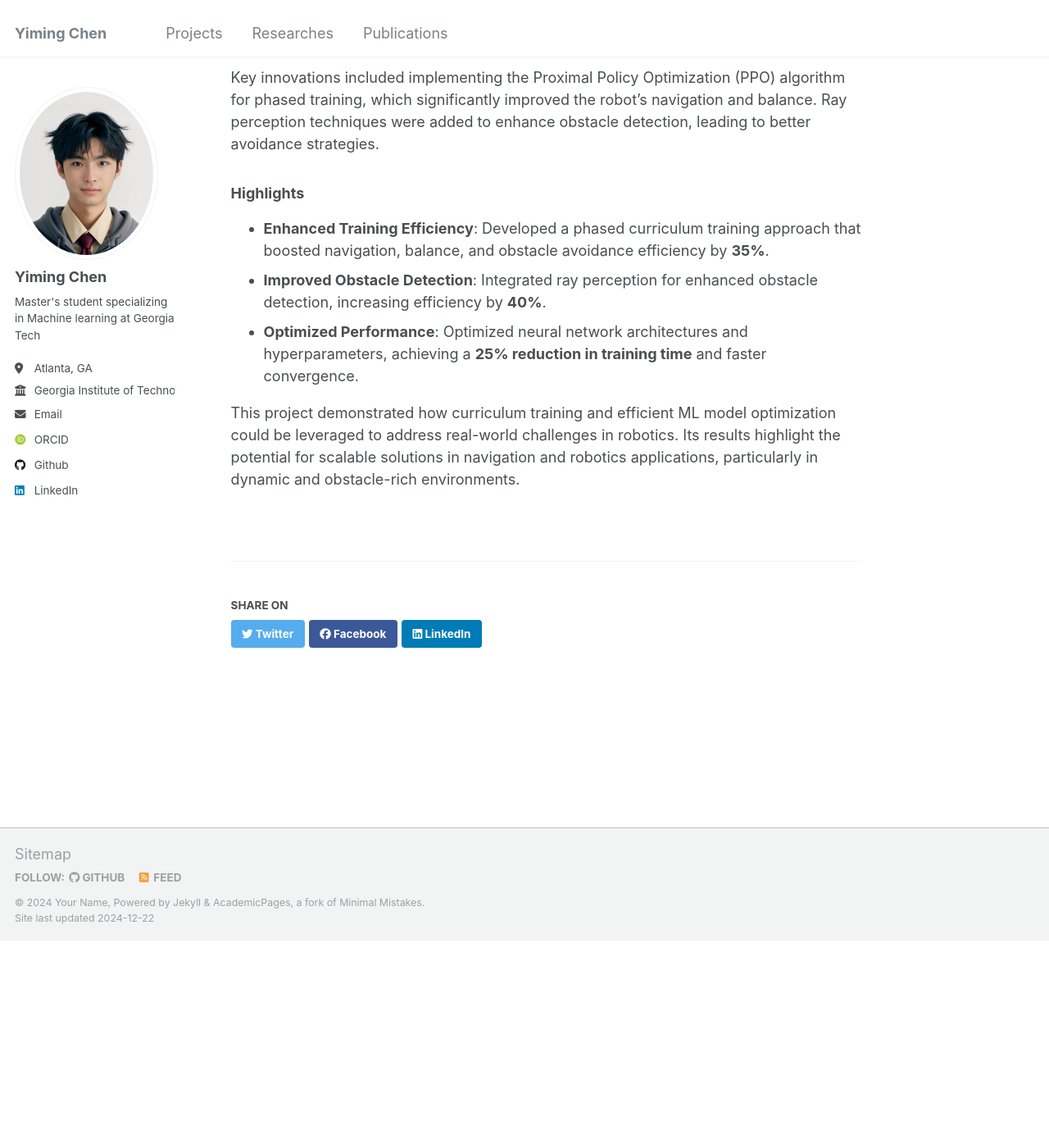
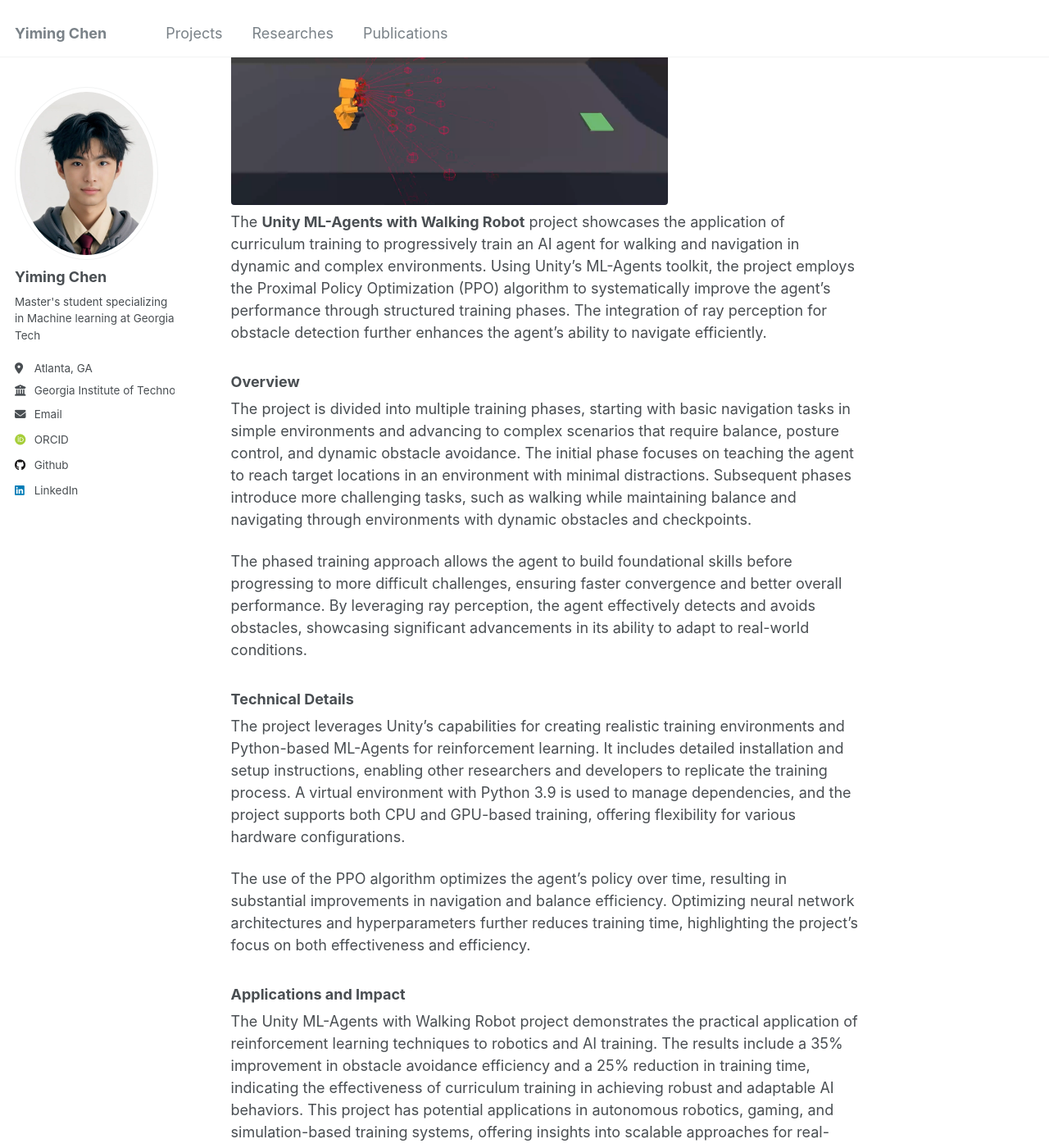
Before and after one commit to Spectraorder/spectraorder.github.io, a Jekyll site: the page built from _projects/2024-03-01-unity-ml-agents.md, in a window 1280 px wide and 1400 px high, scrolled down 281 px. Shown: the whole window at 82% size. Built offline with Jekyll 4.4.1, drawn with Linux system fonts in a browser that asks for light colours; some web fonts are replaced; before the commit the page ends 1428 px from its top, so only the background shows below that; some of the changed text lies outside the part shown.

Commit message:
unity md | unity teaser

```diff
--- a/_projects/2024-03-01-unity-ml-agents.md
+++ b/_projects/2024-03-01-unity-ml-agents.md
@@ -5,17 +5,23 @@ permalink: /projects/unity-ml-walking-robot/
 excerpt: 'Developed a phased curriculum training approach to enhance AI walking and navigation in complex environments using Unity ML-Agents.'
 date: 2024-03-01
 venue: 'New York University'
-# header:
-#   teaser: "unity-walking-robot.png"
+header:
+  teaser: "unity-walking-robot.png"
 ---
 
-The **Unity ML-Agents with Walking Robot** project focused on developing an AI-powered walking robot capable of navigating complex environments with improved efficiency and balance. Utilizing Unity's ML-Agents toolkit, this project employed curriculum training to progressively enhance the agent's walking and obstacle-avoidance capabilities.
+The **Unity ML-Agents with Walking Robot** project showcases the application of curriculum training to progressively train an AI agent for walking and navigation in dynamic and complex environments. Using Unity's ML-Agents toolkit, the project employs the Proximal Policy Optimization (PPO) algorithm to systematically improve the agent’s performance through structured training phases. The integration of ray perception for obstacle detection further enhances the agent's ability to navigate efficiently.
 
-Key innovations included implementing the Proximal Policy Optimization (PPO) algorithm for phased training, which significantly improved the robot’s navigation and balance. Ray perception techniques were added to enhance obstacle detection, leading to better avoidance strategies.
+### Overview
+The project is divided into multiple training phases, starting with basic navigation tasks in simple environments and advancing to complex scenarios that require balance, posture control, and dynamic obstacle avoidance. The initial phase focuses on teaching the agent to reach target locations in an environment with minimal distractions. Subsequent phases introduce more challenging tasks, such as walking while maintaining balance and navigating through environments with dynamic obstacles and checkpoints.
 
-### Highlights
-- **Enhanced Training Efficiency**: Developed a phased curriculum training approach that boosted navigation, balance, and obstacle avoidance efficiency by **35%**.
-- **Improved Obstacle Detection**: Integrated ray perception for enhanced obstacle detection, increasing efficiency by **40%**.
-- **Optimized Performance**: Optimized neural network architectures and hyperparameters, achieving a **25% reduction in training time** and faster convergence.
+The phased training approach allows the agent to build foundational skills before progressing to more difficult challenges, ensuring faster convergence and better overall performance. By leveraging ray perception, the agent effectively detects and avoids obstacles, showcasing significant advancements in its ability to adapt to real-world conditions.
 
-This project demonstrated how curriculum training and efficient ML model optimization could be leveraged to address real-world challenges in robotics. Its results highlight the potential for scalable solutions in navigation and robotics applications, particularly in dynamic and obstacle-rich environments.
+### Technical Details
+The project leverages Unity's capabilities for creating realistic training environments and Python-based ML-Agents for reinforcement learning. It includes detailed installation and setup instructions, enabling other researchers and developers to replicate the training process. A virtual environment with Python 3.9 is used to manage dependencies, and the project supports both CPU and GPU-based training, offering flexibility for various hardware configurations.
+
+The use of the PPO algorithm optimizes the agent’s policy over time, resulting in substantial improvements in navigation and balance efficiency. Optimizing neural network architectures and hyperparameters further reduces training time, highlighting the project's focus on both effectiveness and efficiency.
+
+### Applications and Impact
+The Unity ML-Agents with Walking Robot project demonstrates the practical application of reinforcement learning techniques to robotics and AI training. The results include a 35% improvement in obstacle avoidance efficiency and a 25% reduction in training time, indicating the effectiveness of curriculum training in achieving robust and adaptable AI behaviors. This project has potential applications in autonomous robotics, gaming, and simulation-based training systems, offering insights into scalable approaches for real-world AI challenges.
+
+For more information, including the repository and implementation details, visit the project on [GitHub](https://github.com/MissTiny/RL_robot).
```
Also changed, not shown: images/unity-walking-robot.png (added).
